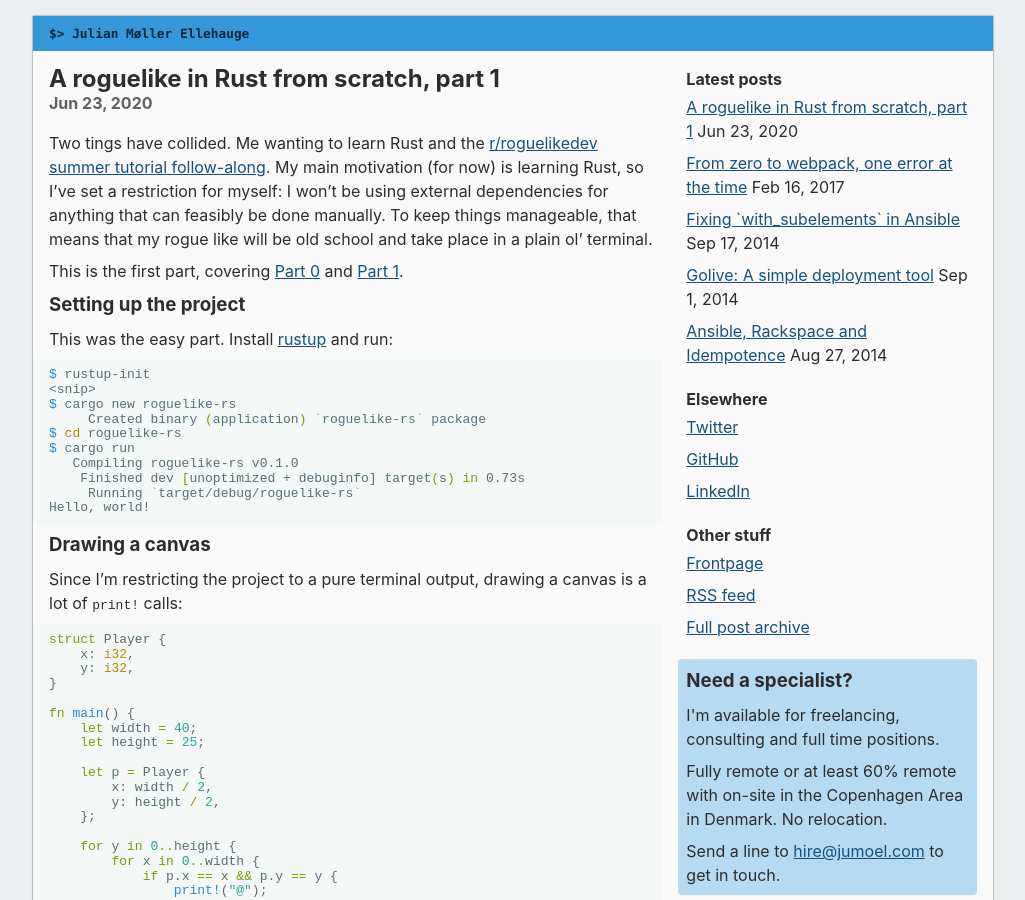
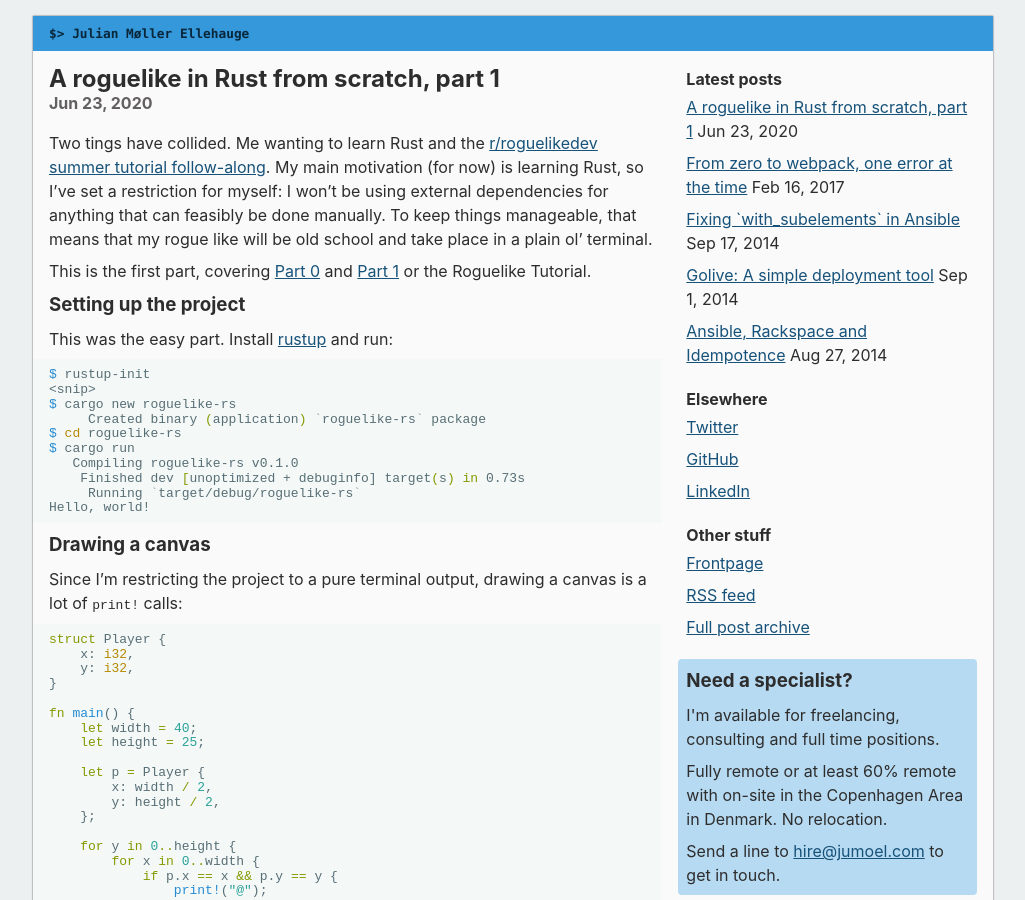
Before and after one commit to jumoel/jumoel.com, a Jekyll site: the page built from _posts/2020-06-23-rust-roguelike-from-scratch-pt1.md, in a window 1280 px wide and 900 px high. Shown: the whole window, without its empty margins (127-1152 px from the left). Built offline with Jekyll 4.4.1, drawn with Linux system fonts in a browser that asks for light colours.

Commit message:
Update intro

```diff
--- a/_posts/2020-06-23-rust-roguelike-from-scratch-pt1.md
+++ b/_posts/2020-06-23-rust-roguelike-from-scratch-pt1.md
@@ -7,7 +7,7 @@ categories:
 
 Two tings have collided. Me wanting to learn Rust and the [r/roguelikedev summer tutorial follow-along](https://old.reddit.com/r/roguelikedev/comments/grccvt/roguelikedev_does_the_complete_roguelike_tutorial/). My main motivation (for now) is learning Rust, so I’ve set a restriction for myself: I won’t be using external dependencies for anything that can feasibly be done manually. To keep things manageable, that means that my rogue like will be old school and take place in a plain ol' terminal.
 
-This is the first part, covering [Part 0](http://rogueliketutorials.com/tutorials/tcod/v2/part-0/) and [Part 1](http://rogueliketutorials.com/tutorials/tcod/part-1/).
+This is the first part, covering [Part 0](http://rogueliketutorials.com/tutorials/tcod/part-0/) and [Part 1](http://rogueliketutorials.com/tutorials/tcod/part-1/) or the Roguelike Tutorial.
 
 # Setting up the project
 
```
